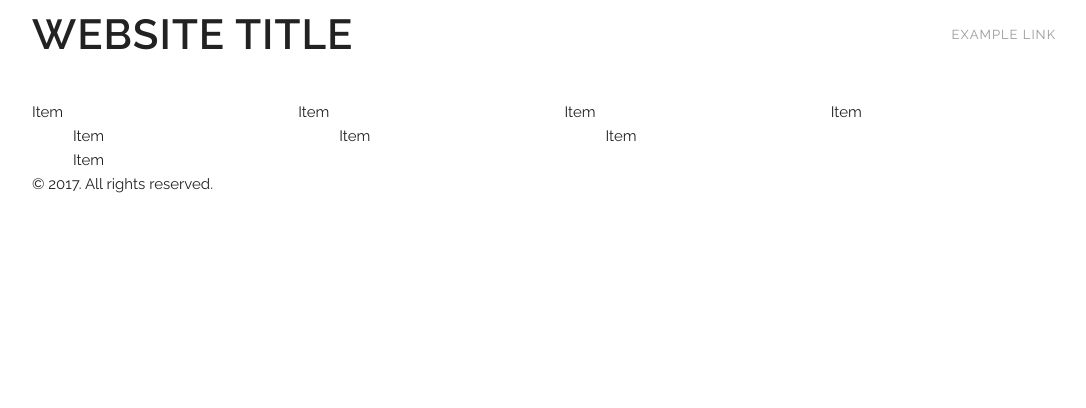
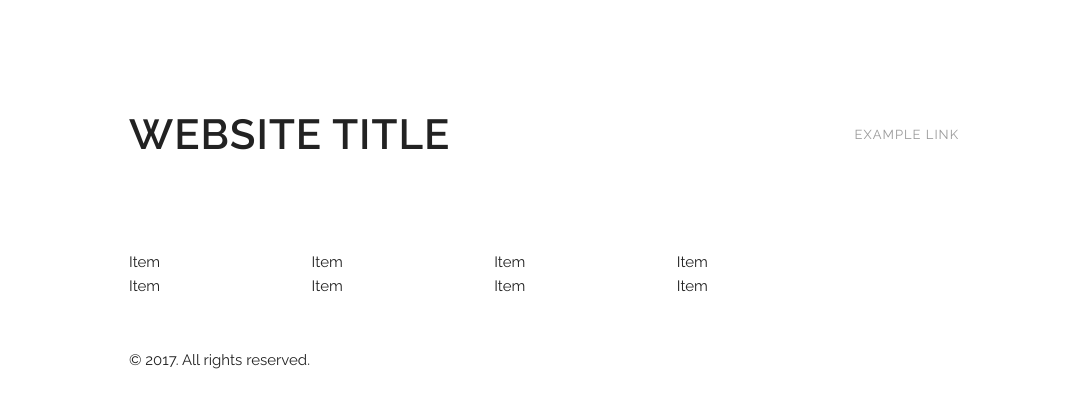
Before and after one commit to ckhatton/portfolio-website, a plain HTML site: page Source/index.html in a window 1280 px wide. Shown: the whole page, without its empty margins (96-1182 px from the left). Drawn offline with Linux system fonts and the light colour scheme.

Commit message:
Clean up structure

```diff
--- a/Source/css/skeleton.css
+++ b/Source/css/skeleton.css
@@ -50,8 +50,8 @@
 
 @media (min-width: 400px) {
   .container {
-    width: 85%;
-    padding: 0;
+    /*     width: 85%;
+    padding: 0; */
   }
 }
 
@@ -60,7 +60,7 @@
 
 @media (min-width: 550px) {
   .container {
-    width: 80%;
+    /*     width: 80%; */
   }
   .column,
   .columns {
@@ -680,6 +680,14 @@ hr {
   color: #111;
 }
 
+#portfolio-items {
+  padding: 50px 0;
+}
+
+#portfolio-items .item {
+  margin-left: 0;
+}
+
 
 /* Clearing
 –––––––––––––––––––––––––––––––––––––––––––––––––– */
@@ -696,26 +704,23 @@ hr {
 }
 
 #header:before,
-#page:before,
+#portfolio-items:before,
 #footer:before,
 footer:before,
-.meta-row:before,
 .clear:before,
 #header:after,
-#page:after,
+#portfolio-items:after,
 #footer:after,
 footer:after,
-.meta-row:after,
 .clear:after {
   content: "";
   display: table;
 }
 
 #header:after,
-#page:after,
+#portfolio-items:after,
 #footer:after,
 footer:after,
-.meta-row:after,
 .clear:after {
   clear: both;
 }
@@ -742,13 +747,15 @@ there.
 @media (min-width: 550px) {}
 
 @media (max-width: 749px) {
+  .container {
+    width: 100%;
+    margin: 0 auto;
+    padding: 0 20px 20px;
+  }
   .site-nav ul li {
     display: block;
     text-align: center;
     float: none !important;
-  }
-  #mobile-nav {
-    margin: 0 0 15px;
   }
   #mobile-nav-wrapper {
     padding: 0 0 1em;
@@ -772,7 +779,7 @@ there.
   }
   #mobile-menu-link {
     border-bottom: 0px solid #ddd;
-    margin: 0 0 25px;
+    margin: 15px 0 25px;
     display: block;
     font-size: 13px;
     line-height: 1.6em;
--- a/Source/index.html
+++ b/Source/index.html
@@ -68,14 +68,14 @@
     </header>
 
     <div id="portfolio-items" class="row">
-      <div class="one-quarter column">Item</div>
-      <div class="one-quarter column">Item</div>
-      <div class="one-quarter column">Item</div>
-      <div class="one-quarter column">Item</div>
-      <div class="one-quarter column">Item</div>
-      <div class="one-quarter column">Item</div>
-      <div class="one-quarter column">Item</div>
-      <div class="one-quarter column">Item</div>
+      <div class="item one-quarter column">Item</div>
+      <div class="item one-quarter column">Item</div>
+      <div class="item one-quarter column">Item</div>
+      <div class="item one-quarter column">Item</div>
+      <div class="item one-quarter column">Item</div>
+      <div class="item one-quarter column">Item</div>
+      <div class="item one-quarter column">Item</div>
+      <div class="item one-quarter column">Item</div>
     </div>
 
     <footer id="footer">&copy; 2017. All rights reserved.</footer>
```
